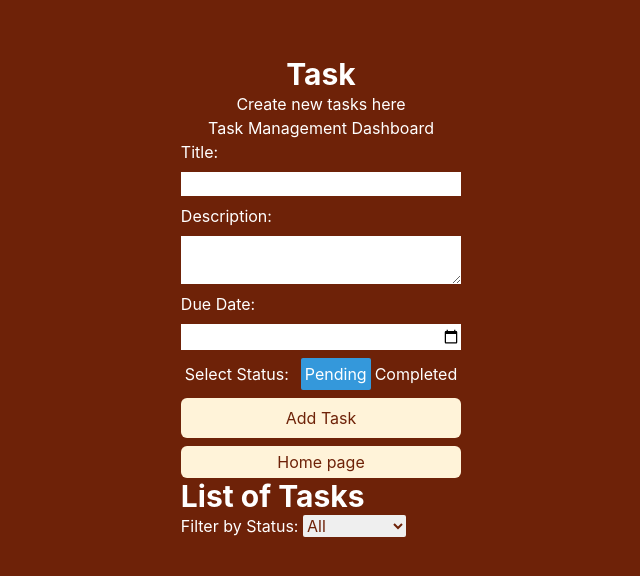
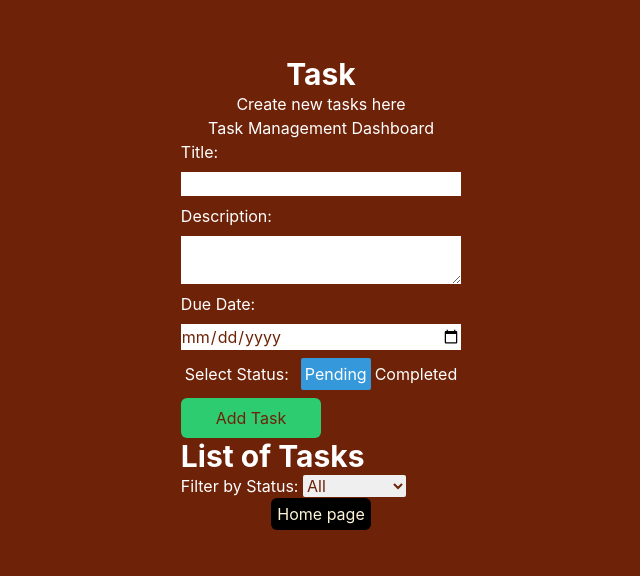
Before and after one commit to Caryourdaysbm/TaskManager, a React (Create React App) app: page /task in a window 1280 px wide. Shown: the top 576 px of the page, without its empty margins (319-959 px from the left). Built offline with nearby package versions, Linux system fonts and the light colour scheme.

Commit message:
adding styles

```diff
--- a/src/components/TaskForm.js
+++ b/src/components/TaskForm.js
@@ -38,10 +38,10 @@ const TaskForm = ({ taskToEdit, onSubmit }) => {
       <input type="text" className='text-[#6E2208]' value={title} onChange={(e) => setTitle(e.target.value)} required />
 
       <label>Description:</label>
-      <textarea value={description} onChange={(e) => setDescription(e.target.value)} required />
+      <textarea value={description}  className='text-[#6E2208]' onChange={(e) => setDescription(e.target.value)} required />
 
       <label>Due Date:</label>
-      <input type="date" value={dueDate} onChange={(e) => setDueDate(e.target.value)} required />
+      <input type="date" value={dueDate}  className='text-[#6E2208]' onChange={(e) => setDueDate(e.target.value)} required />
 
       <div className='flex justify-center gap-2'>
       <label className='p-1'> Select Status: </label>
@@ -65,8 +65,7 @@ const TaskForm = ({ taskToEdit, onSubmit }) => {
       </div>
 
       </div>
-      <button type="submit" className="bg-[#FFF3D9] text-[#6E2208] rounded-md p-2">{taskToEdit ? 'Submit' : 'Add Task'}</button>
-      <button className='bg-[#FFF3D9] text-[#6E2208] rounded-md p-1 '><Link to="/">Home page</Link></button>
+      <button type="submit" className="bg-[#2ecc71] text-[#6E2208] rounded-md p-2 w-[50%]">{taskToEdit ? 'Submit' : 'Add Task'}</button>
 
     </form>
   );
--- a/src/pages/Tasks.jsx
+++ b/src/pages/Tasks.jsx
@@ -20,6 +20,7 @@ function Task() {
       <h1>Task Management Dashboard</h1>
       <TaskList />
     </Layout>
+    <button className='bg-black text-[#FFF3D9] rounded-md p-1 w-[100px]'><Link to="/">Home page</Link></button>
 
     </div>
   );
```
